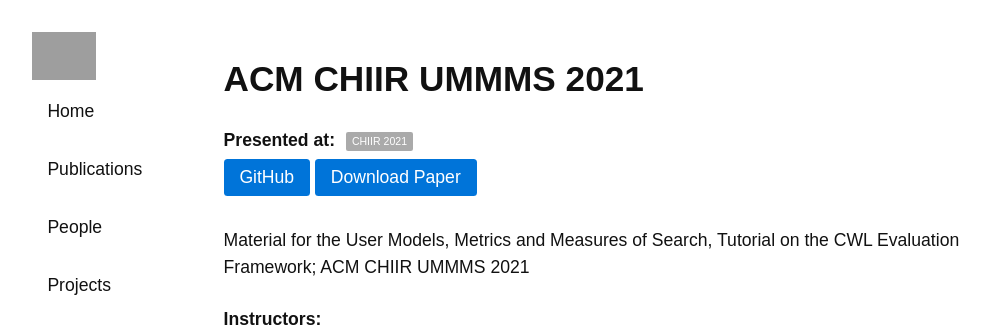
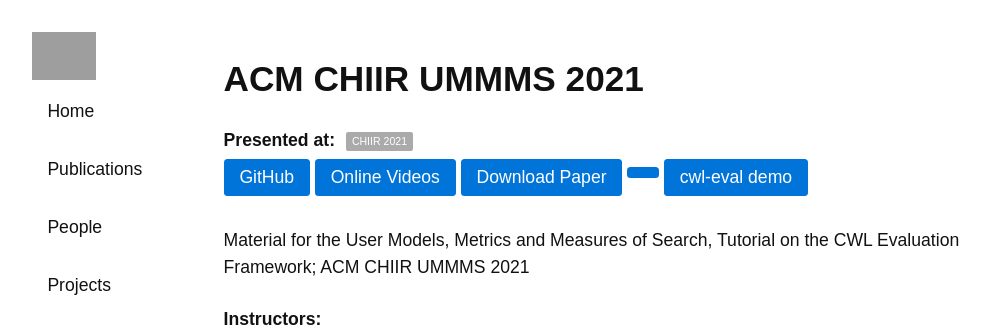
Before and after one commit to ielab/ielab.github.io, a Jekyll site: the page built from _tutorials/ummms2021.md, in a window 1280 px wide, cut to the strip 0-330 px from the top of the page. Shown: the whole strip, without its empty margins (139-1129 px from the left). Built offline with Jekyll 4.4.1, drawn with Linux system fonts in a browser that asks for light colours; grey boxes are pictures that could not be loaded.

Commit message:
updates cwl

```diff
--- a/_tutorials/ummms2021.md
+++ b/_tutorials/ummms2021.md
@@ -12,8 +12,12 @@
 links:
  - url: https://github.com/ielab/ummms2021
    name: GitHub
- - url: /publications/pdfs/xxx.pdf
+ - url: https://www.youtube.com/playlist?list=PLgrOo-AsKcmV3pzpvFbd5SUpUMWUv2fQr
+   name: Online Videos
+ - url: https://dl.acm.org/doi/10.1145/3406522.3446049
    name: Download Paper
+ - url: https://github.com/ireval/cwl-examples/blob/master/notebooks/SIGIR2019-Demo-CWL-PLots.ipynb
+ - name: cwl-eval demo
 
 ---
 
```
Also changed, not shown: 1 other file.
